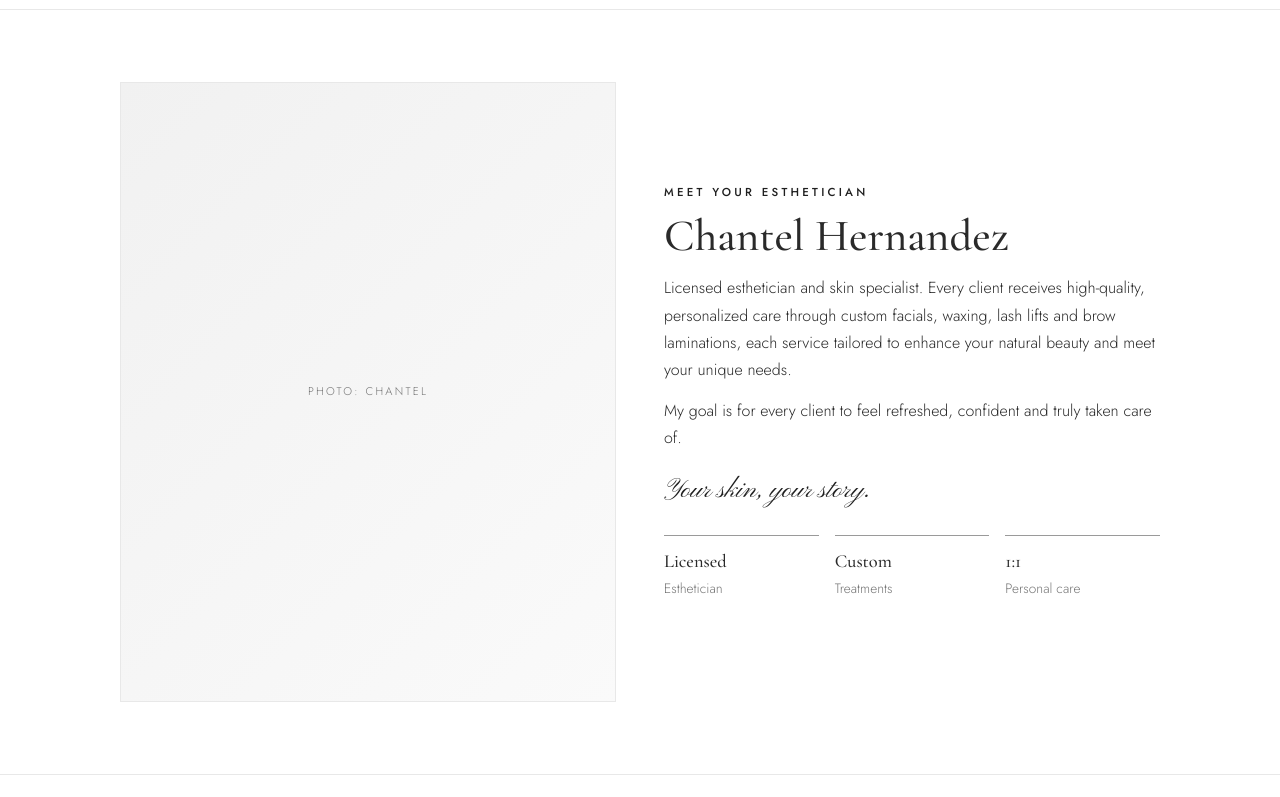
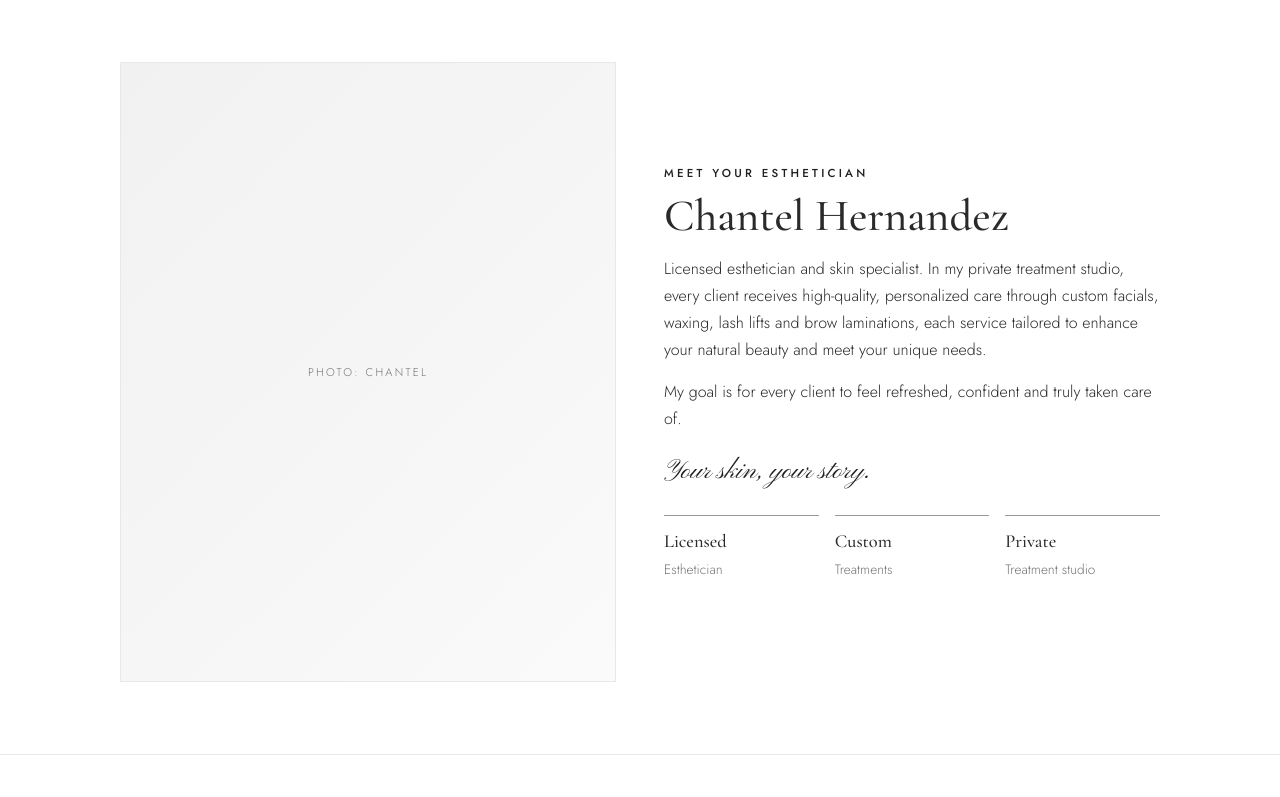
Before and after one commit to starlingr787-lgtm/EVORA, a plain HTML site: page samples/giftedhands/index.html in a window 1280 px wide. Shown: the part 1574-2371 px from the top of the page. Drawn offline with nearby package versions, Linux system fonts and the light colour scheme.

Commit message:
Position Gifted Hands sample as a private treatment studio
Co-Authored-By: Claude Sonnet 5.5 <noreply@anthropic.com>
Claude-Session: https://claude.ai/code/session_01KRReXRUY9pAvmcaBpo35ki

```diff
--- a/samples/giftedhands/index.html
+++ b/samples/giftedhands/index.html
@@ -144,7 +144,7 @@ footer .small{font-size:.75rem;color:var(--muted)}
       <div class="mono" aria-hidden="true">GH</div>
       <p class="script">enhancing your natural beauty</p>
       <h1>Gifted Hands<br>Aesthetics</h1>
-      <p class="eyebrow" style="margin-bottom:18px">Licensed Esthetician · Skin Specialist · Custom Treatments</p>
+      <p class="eyebrow" style="margin-bottom:18px">Licensed Esthetician · Private Treatment Studio</p>
       <p>Personalized facials, brows, lashes and waxing in a calm, welcoming space. Tell me about your skin and let’s build the treatment around you.</p>
       <div class="actions">
         <a class="btn" href="#book">Request a consultation</a>
@@ -174,13 +174,13 @@ footer .small{font-size:.75rem;color:var(--muted)}
       <div>
         <p class="eyebrow">Meet your esthetician</p>
         <h2>Chantel Hernandez</h2>
-        <p>Licensed esthetician and skin specialist. Every client receives high-quality, personalized care through custom facials, waxing, lash lifts and brow laminations, each service tailored to enhance your natural beauty and meet your unique needs.</p>
+        <p>Licensed esthetician and skin specialist. In my private treatment studio, every client receives high-quality, personalized care through custom facials, waxing, lash lifts and brow laminations, each service tailored to enhance your natural beauty and meet your unique needs.</p>
         <p>My goal is for every client to feel refreshed, confident and truly taken care of.</p>
         <p class="quote">Your skin, your story.</p>
         <div class="facts">
           <div><b>Licensed</b>Esthetician</div>
           <div><b>Custom</b>Treatments</div>
-          <div><b>1:1</b>Personal care</div>
+          <div><b>Private</b>Treatment studio</div>
         </div>
       </div>
     </div>
```
